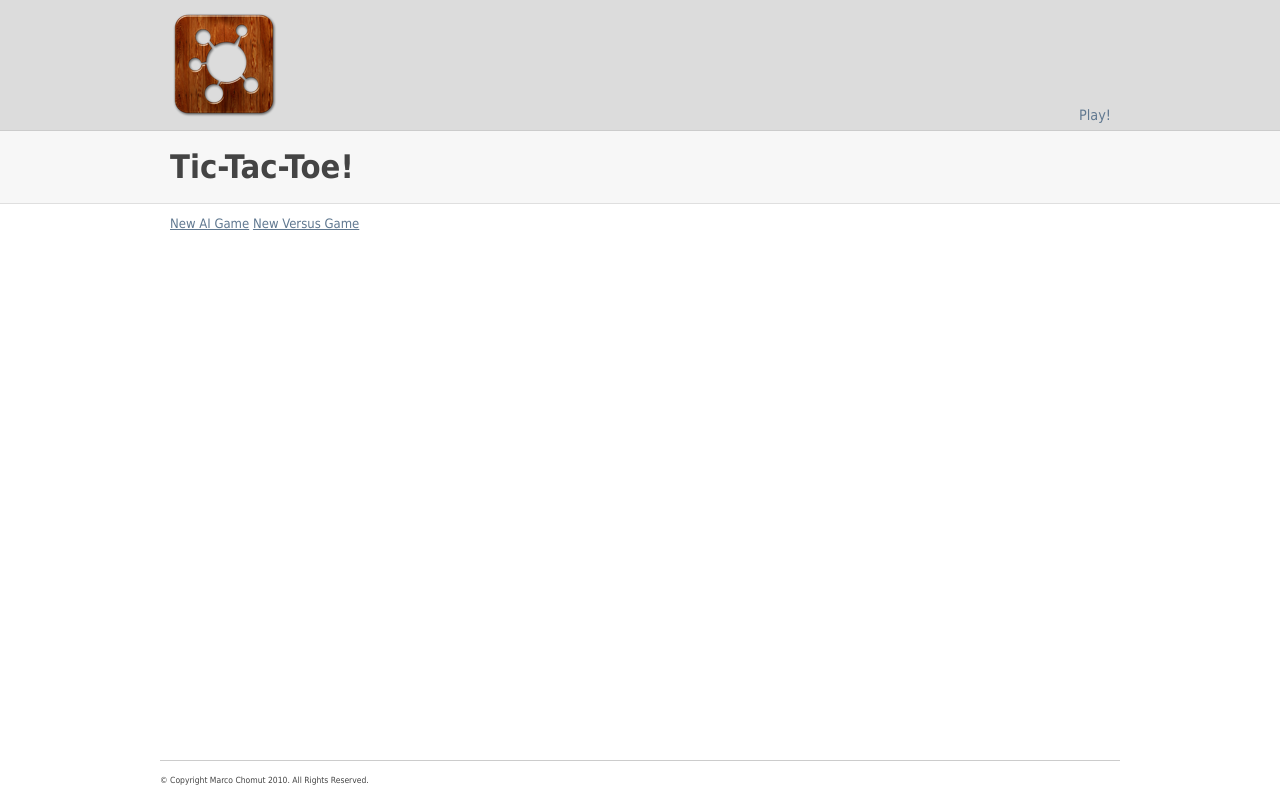
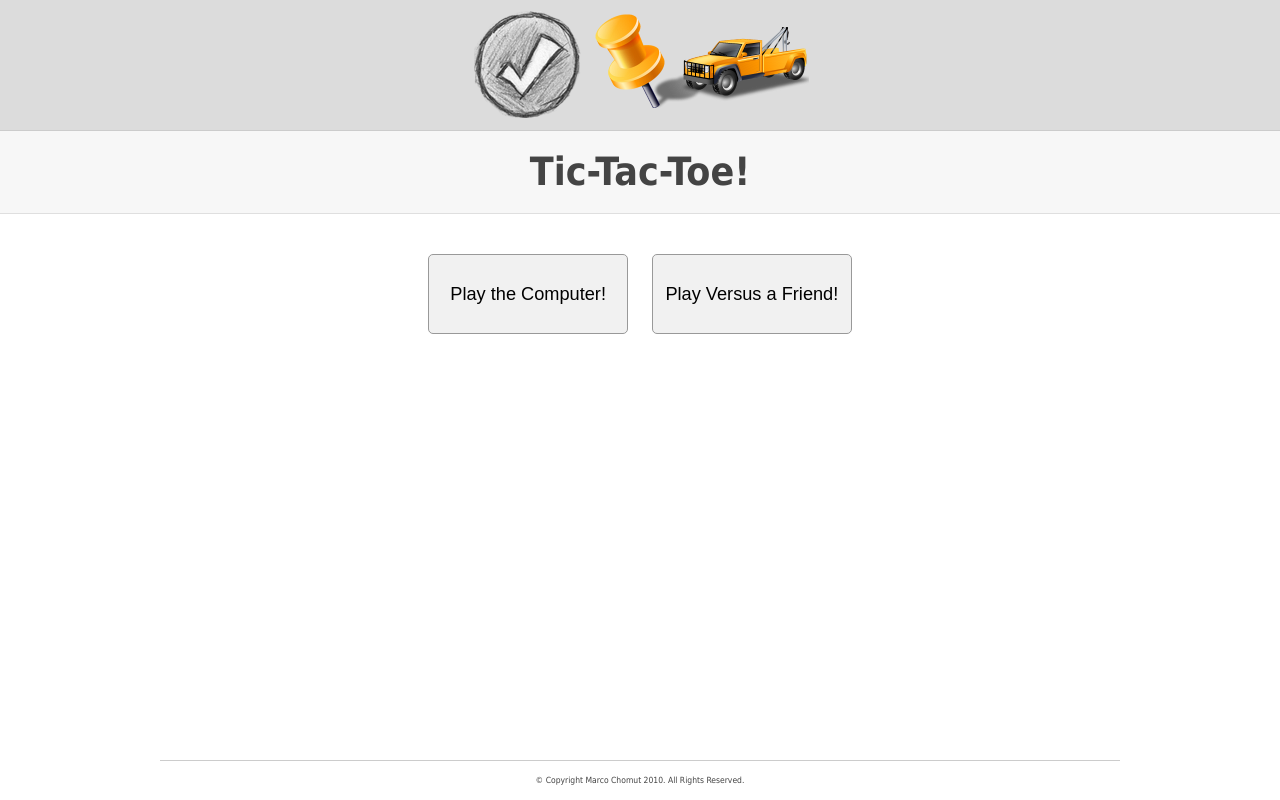
Before and after one commit to Pewpewarrows/reddit-tic-tac-toe, a Python web app: template tictactoe/tictactoe/templates/game/index.mako in a window 1280 px wide. Run offline with Mako, Linux system fonts and the light colour scheme; the template is opened without the code that fills it, so the values that code supplies are empty; some libraries are stand-ins or nearby versions.

Commit message:
Theme basically done, cleaned-up the game board css a bit with the buttons, buttons are now removed after a game completes.

```diff
--- a/tictactoe/tictactoe/public/static/css/base_theme.css
+++ b/tictactoe/tictactoe/public/static/css/base_theme.css
@@ -26,9 +26,10 @@ header {
 }
 
 header h1 > a {
-	width: 128px;
+	width: 384px;
 	height: 128px;
-	background-image: url('/static/images/logo.png');
+    margin: 0 auto;
+	background-image: url('/static/images/ttt-logo.png');
 }
 
 nav {
--- a/tictactoe/tictactoe/public/static/css/tictactoe.css
+++ b/tictactoe/tictactoe/public/static/css/tictactoe.css
@@ -2,8 +2,20 @@
 @import url('scaffold.css');
 @import url('base_theme.css');
 
+#title h1 {
+    font-size: 3.0em;
+}
+
+#content, footer {
+    text-align: center;
+}
+
+#main {
+    padding-top: 20px;
+}
+
 #game-table {
-    margin: 0 auto;
+    margin: 20px auto;
 }
 
 #game-table td {
@@ -22,3 +34,29 @@
 #game-table td.right-bord {
     border-right: 2px solid #CCC;
 }
+
+.big-button {
+    width: 200px !important;
+    height: 80px !important;
+    margin: 10px 10px;
+    font-size: 1.4em;
+}
+
+.move-button {
+    width: 128px !important;
+    height: 128px !important;
+    border: 0px !important;
+    background-color: transparent !important;
+    color: transparent;
+}
+
+.message {
+    color: red;
+    font-size: 1.6em;
+}
+
+#controls {
+    position: absolute;
+    top: 20px;
+    right: 0;
+}
--- a/tictactoe/tictactoe/templates/base.mako
+++ b/tictactoe/tictactoe/templates/base.mako
@@ -82,11 +82,13 @@
 	<header>
 		<div class="mini-wrap">
 		<h1><a class="ir" href="/">Tic-Tac-Toe</a></h1>
+        <!--
 		<nav>
 			<ul>
 				<li><a href="/game/">Play!</a></li>
 			</ul>
 		</nav>
+        -->
 		</div>
 	</header>
 	<section id="content">
--- a/tictactoe/tictactoe/templates/game/index.mako
+++ b/tictactoe/tictactoe/templates/game/index.mako
@@ -8,5 +8,5 @@ Game |
 Tic-Tac-Toe!
 </%def>
 
-<a href="/game/new/ai/">New AI Game</a>
-<a href="/game/new/versus/">New Versus Game</a>
+<a href="/game/new/ai/"><button class="big-button">Play the Computer!</button></a>
+<a href="/game/new/versus/"><button class="big-button">Play Versus a Friend!</button></a>
--- a/tictactoe/tictactoe/templates/game/new.mako
+++ b/tictactoe/tictactoe/templates/game/new.mako
@@ -12,12 +12,14 @@ New Game |
 Tic-Tac-Toe!
 </%def>
 
+<div class="message">${c.message}</div>
+
+<div id="controls">
 <form action="." method="post">
     <input type="hidden" name="reset" value="true"/>
     <input type="submit" value="Reset Game"/>
 </form>
-
-${c.message}
+</div>
 
 <table id="game-table">
     % for r in range(c.board_size):
@@ -32,12 +34,14 @@ ${c.message}
         % else:
         <td>
         % endif
-        % if not c.finished:
+        % if (not c.finished) and (c.positions[r][i] == ''):
         <form action="." method="post">
         <input type="hidden" name="move" value="${(1 << ((c.board_size**2) - (r * c.board_size + i) - 1)) | i_to_b}"/>
         % endif
+        % if (c.positions[r][i] != '') or ((not c.finished and c.positions[r][i] == '')):
         ${c.positions[r][i] | move_to_img}
-        % if not c.finished:
+        % endif
+        % if (not c.finished) and (c.positions[r][i] == ''):
         </form>
         % endif
         </td>
--- a/tictactoe/tictactoe/templates/home.mako
+++ b/tictactoe/tictactoe/templates/home.mako
@@ -8,4 +8,5 @@ Home |
 Tic-Tac-Toe!
 </%def>
 
-Hello gamers!
+<a href="/game/new/ai/"><button class="big-button">Play the Computer!</button></a>
+<a href="/game/new/versus/"><button class="big-button">Play Versus a Friend!</button></a>
```
Also changed, not shown: tictactoe/tictactoe/public/static/images/favicon.ico, tictactoe/tictactoe/public/static/images/ttt-logo.png (added).
